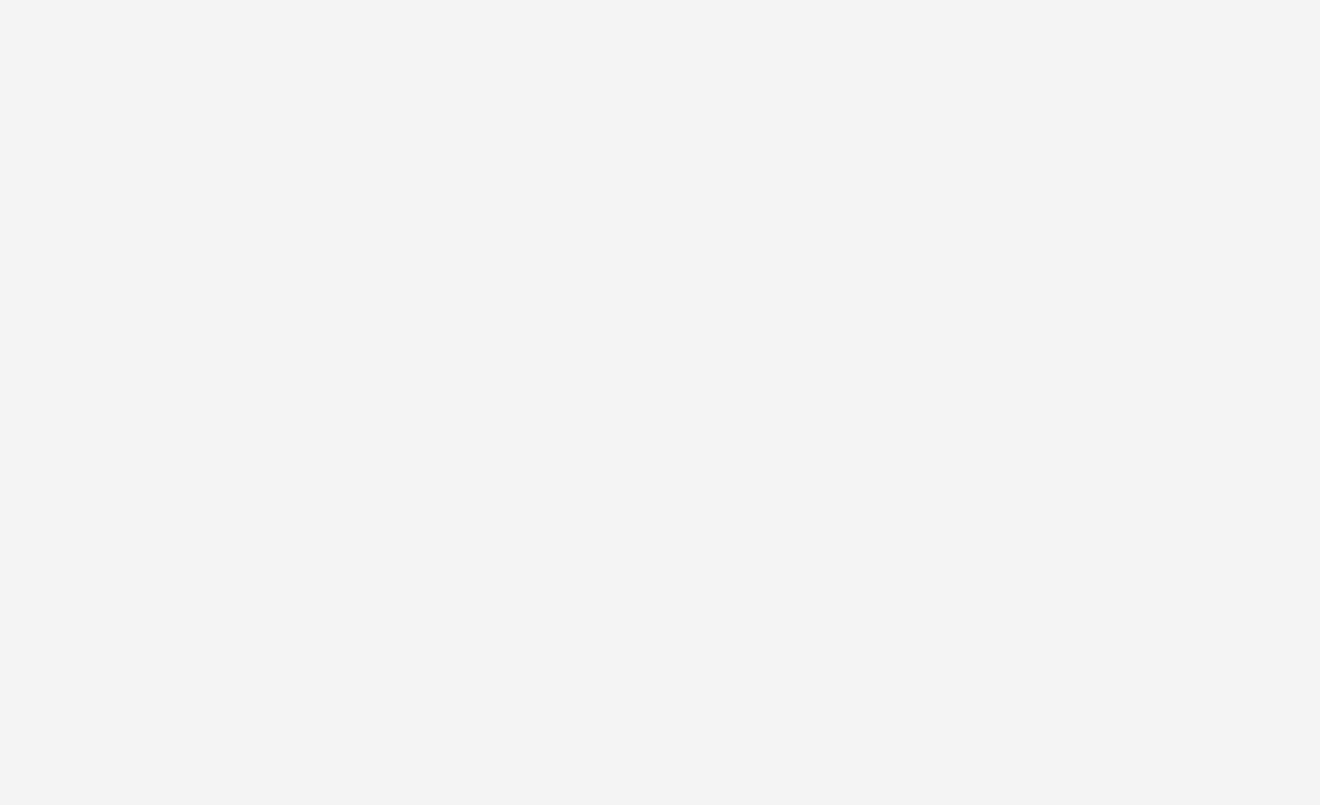
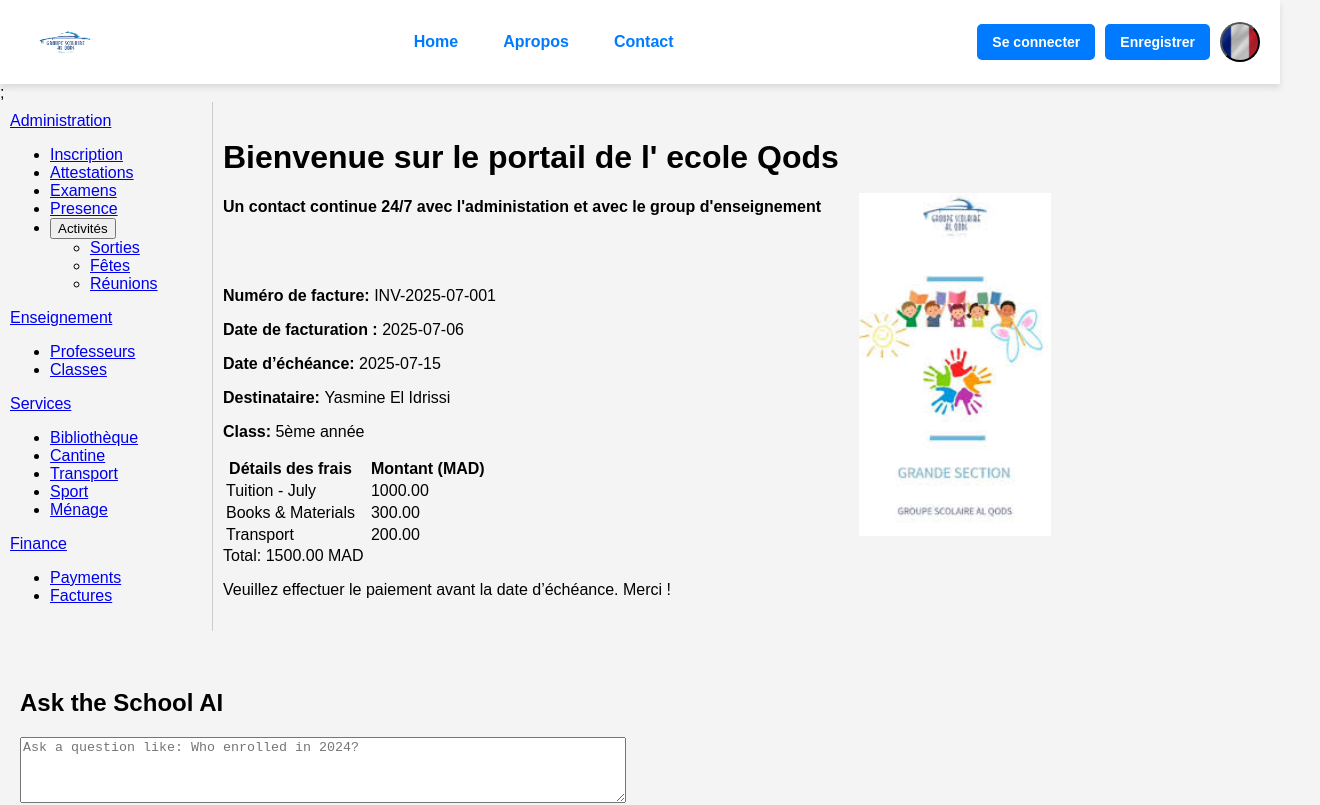
Before and after one commit to barssim/ecole-portal, a React (Create React App) app: page /finance/payments in a window 1280 px wide. Before the commit this address had no page. Shown: the top 805 px of the page, 1320 px wide, since content can reach past the window. Built offline with nearby package versions, Linux system fonts and the light colour scheme.

Commit message:
add finance features

```diff
--- a/package.json
+++ b/package.json
@@ -15,6 +15,7 @@
   },
   "scripts": {
     "start": "react-scripts start",
+    "dev": "npm start",
     "build": "react-scripts build",
     "test": "react-scripts test",
     "eject": "react-scripts eject"
--- a/src/App.js
+++ b/src/App.js
@@ -17,10 +17,16 @@ import ar from "./locales/ar.json";
 import en from "./locales/en.json";
 import "./App.css";
 import ecole from './ecoleLoader';
+import SchoolInvoicePreview from './components/SchoolInvoicePreview';
 
 function App() {
 	const [language, setLanguage] = useState("fr"); // Track current language
 	let content;
+	const fees = [
+        { description: "Tuition - July", amount: 1000 },
+        { description: "Books & Materials", amount: 300 },
+        { description: "Transport", amount: 200 },
+      ];
 
 if (language === "fr") {
   content = fr;
@@ -46,26 +52,58 @@ if (language === "fr") {
 				</div>
 
 				{/* Right Content */}
+				<div style={{ display: "flex",flexDirection: "column", gap: "10px" }}>
+
                <div
                                style={{
-                    flex: 1,
+                                 width: "fit-content",
+                                 height: "fit-content",
                                  padding: "10px",
-                       textAlign: "center",
-                       backgroundImage: `url(${ecole.image})`,
-                       backgroundRepeat: "no-repeat",
-                       backgroundSize: "cover",
-                       backgroundPosition: "center",
+                                 alignItems: "center"
                                }}
-                  className="h-64 bg-cover bg-center"
                              >
                    <h1>{content.whatWeDo}{ecole.name[language] || ecole.name["fr"]}</h1>
-                  <h3>{content.whatYouFind}</h3>
+                   <h4>{content.whatYouFind}</h4>
+                 </div>
 
+              <div
+                style={{
+                  width: "fit-content",
+                  height: "fit-content",
+                  padding: "10px",
+                }}
+              >
                    <Routes>
                      <Route path="/finance/factures" element={<PostInvoice />} />
+                     <Route
+                       path="/finance/payments"
+                       element={
+                         <SchoolInvoicePreview
+                           studentName="Yasmine El Idrissi"
+                           studentClass="5ème année"
+                           invoiceNumber="INV-2025-07-001"
+                           invoiceDate="2025-07-06"
+                           dueDate="2025-07-15"
+                           fees={fees}
+                         />
+                       }
+                     />
                    </Routes>
                  </div>
-
+                </div>
+               <div
+                 style={{
+                   width: "15%",
+                   padding: "10px",
+                   textAlign: "center", // optional
+                 }}
+               >
+                 <img
+                   src={ecole.image}
+                   alt="ecole image"
+                   style={{ width: "100%", height: "auto" }}
+                 />
+</div>
 			</div>
 
 			<br />
--- /dev/null
+++ b/src/components/SchoolInvoicePreview.js
@@ -0,0 +1,71 @@
+import React from "react";
+
+interface FeeItem {
+  description: string;
+  amount: number;
+}
+
+interface SchoolInvoiceProps {
+  schoolName: string;
+  studentName: string;
+  studentClass: string;
+  invoiceNumber: string;
+  invoiceDate: string;
+  dueDate?: string;
+  fees: FeeItem[];
+}
+
+const SchoolInvoicePreview: React.FC<SchoolInvoiceProps> = ({
+  schoolName,
+  studentName,
+  studentClass,
+  invoiceNumber,
+  invoiceDate,
+  dueDate,
+  fees,
+}) => {
+  const totalAmount = fees.reduce((sum, fee) => sum + fee.amount, 0);
+
+  return (
+    <div className="max-w-2xl mx-auto bg-white p-6 rounded shadow-lg border">
+      <h2 className="text-2xl font-bold text-center mb-4">{schoolName}</h2>
+
+      <div className="mb-4">
+        <p><strong>Numéro de facture: </strong>{invoiceNumber}</p>
+        <p><strong>Date de facturation : </strong>{invoiceDate}</p>
+        {dueDate && <p><strong>Date d’échéance: </strong>{dueDate}</p>}
+        <p><strong>Destinataire: </strong>{studentName}</p>
+        <p><strong>Class: </strong>{studentClass}</p>
+      </div>
+
+      <table className="w-full border border-collapse mb-4">
+        <thead>
+          <tr className="bg-gray-100">
+            <th className="border px-4 py-2 text-left">Détails des frais</th>
+            <th /><th /><th />
+            <th className="border px-4 py-2 text-right">Montant (MAD)</th>
+          </tr>
+        </thead>
+        <tbody>
+          {fees.map((fee, idx) => (
+            <tr key={idx}>
+              <td className="border px-4 py-2">{fee.description}</td>
+              <th /><th /><th />
+              <td className="border px-4 py-2 text-right">{fee.amount.toFixed(2)}</td>
+            </tr>
+          ))}
+        </tbody>
+      </table>
+
+      <div className="text-right text-lg font-semibold">
+        Total: {totalAmount.toFixed(2)} MAD
+      </div>
+
+      <p className="text-sm mt-4 text-gray-600 text-center">
+        Veuillez effectuer le paiement avant la date d’échéance. Merci !
+      </p>
+    </div>
+  );
+};
+
+export default SchoolInvoicePreview;
--- a/src/ecoleLoader.js
+++ b/src/ecoleLoader.js
@@ -4,15 +4,8 @@ let ecoleConfig;
 
 if (hostname.includes("gardinia")) {
   ecoleConfig = require("./customizations/gardinia").default;
-} else if (hostname.includes("qods")) {
+} else {
   ecoleConfig = require("./customizations/qods").default;
-} else {
-  ecoleConfig = {
-    name: "Default Ecole",
-    logo: "/images/solideLogo.jpg",
-    primaryColor: "#333",
-    footerText: "© 2025 Default Ecole",
-  };
-}
+};
 
 export default ecoleConfig;
--- a/src/pages/Inscription.js
+++ b/src/pages/Inscription.js
@@ -65,7 +65,7 @@ if (language === "fr") {
 
 		try {
 			const { surname, firstname, email, adresse, password } = formData;
-		//	const token = sessionStorage.getItem('jwt_token');
+			const token = sessionStorage.getItem('jwt_token');
 			const response = await axios.post(REST_API_GATEWAY_URL + "api/auth/register", {
 				surname,
 				firstname,
@@ -75,13 +75,13 @@ if (language === "fr") {
 			}, {
 				headers: {
 					'Content-Type': 'application/json', // Ensure correct content type
-			//		Authorization: `Bearer ${token}`  // Send the token if required
+					Authorization: `Bearer ${token}`  // Send the token if required
 				}
 			});
 
 			if (response.status === 201) {
 				setSuccess(content.registrationSuccess.replace("{surname}", surname));
-				//setError({});
+				setError({});
 				// Redirect the user to a protected page (you can use react-router here)
 				window.location.href = '/dashboard';  // Example redirection
 			} else {
--- a/src/pages/Login.js
+++ b/src/pages/Login.js
@@ -29,7 +29,7 @@ if (language === "fr") {
 		axios.post(REST_API_GATEWAY_URL + "api/auth/login", userCredentials)
 			.then(response => {
 				// Store the JWT token in sessionStorage
-				sessionStorage.setItem('jwt_token', response.data.token);
+				//sessionStorage.setItem('jwt_token', response.data.token);
 				// Store the login status in localStorage
 				localStorage.setItem("isLoggedIn", "true");
 				localStorage.setItem("LoggedIn", username);
```
Also changed, not shown: 1 other file (tests, documents, lock files or other folders). Lines whose indentation alone changed are shown as unchanged.
